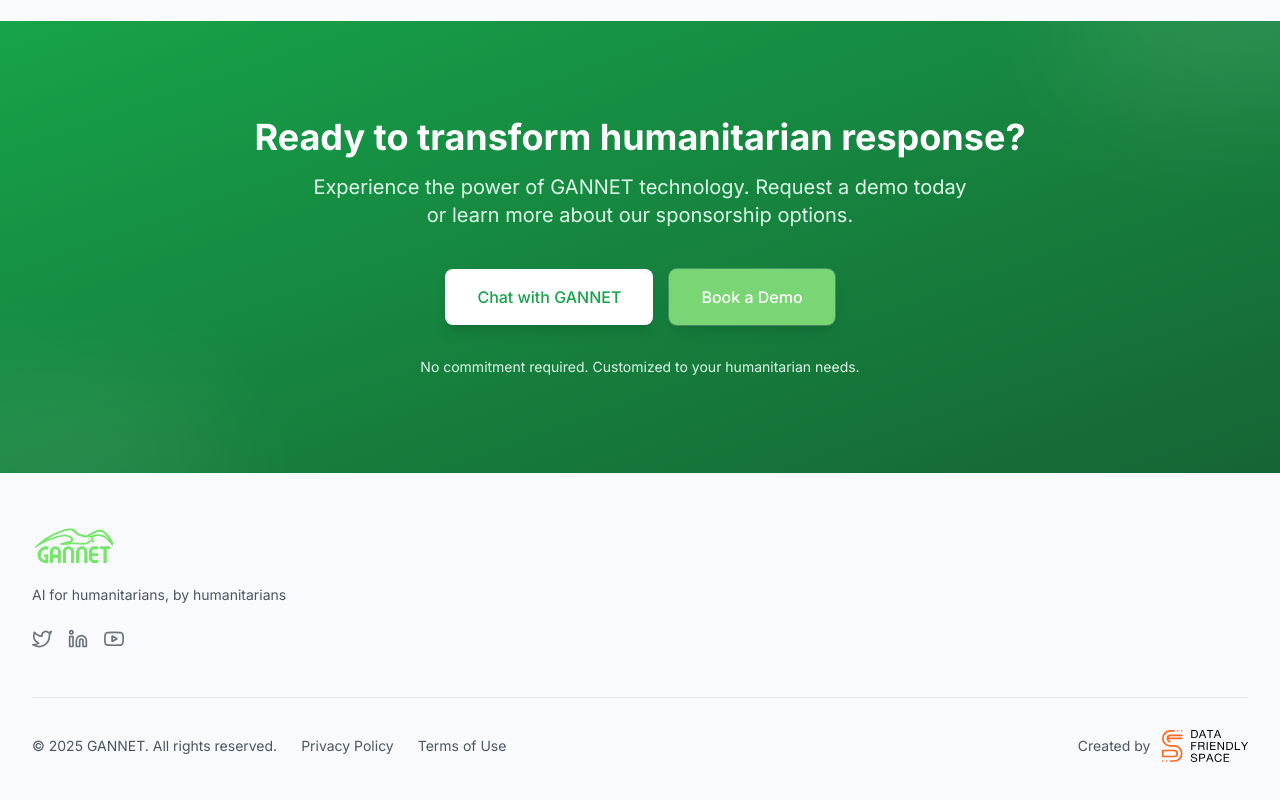
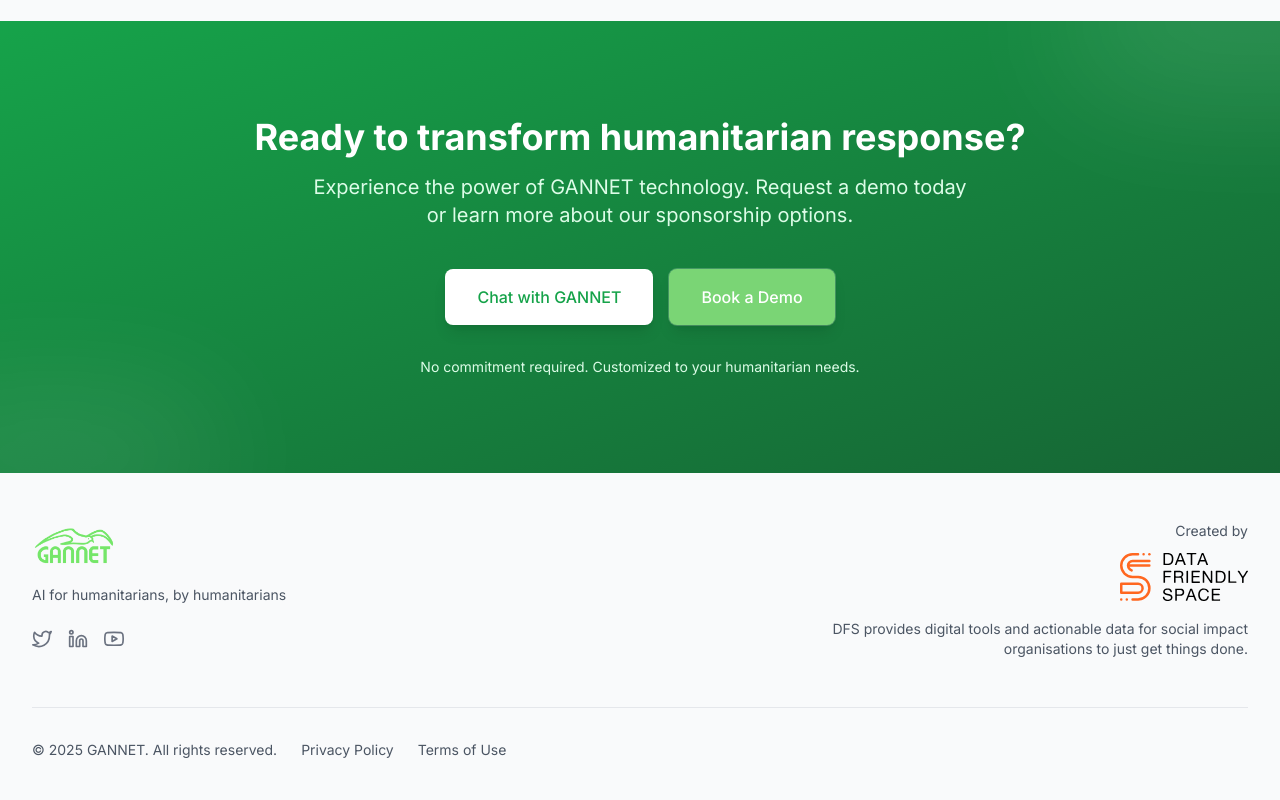
Before and after one commit to data-friendly-space/gannet-website-simple, a Next.js app: page / in a window 1280 px wide. Shown: the part 3973-4773 px from the top of the page. Built offline with nearby package versions, Linux system fonts and the light colour scheme.

Commit message:
Updated the footer to make the Data Friendly Space logo more prominent and add their mission statement.

```diff
--- a/src/components/layout/Footer.tsx
+++ b/src/components/layout/Footer.tsx
@@ -24,6 +24,8 @@
   return (
     <footer className={bgClass}>
       <div className="max-w-7xl mx-auto px-4 sm:px-6 lg:px-8 py-12">
+        <div className="grid grid-cols-1 md:grid-cols-2 gap-8">
+          {/* GANNET Section */}
           <div>
             <Link href="/" className="flex items-center">
               <Image
@@ -57,6 +59,32 @@
             </div>
           </div>
 
+          {/* Data Friendly Space Section */}
+          <div className="flex flex-col justify-center">
+            <div className="text-center md:text-right">
+              <span className={`${textClass} text-sm block mb-3`}>Created by</span>
+              <a
+                href="https://www.datafriendlyspace.org/"
+                target="_blank"
+                rel="noopener noreferrer"
+                aria-label="Data Friendly Space"
+                className="inline-block"
+              >
+                <Image
+                  src="/images/dfs-logo.svg"
+                  alt="Data Friendly Space Logo"
+                  width={150}
+                  height={45}
+                  className={`h-12 w-auto ${isDark ? 'brightness-0 invert' : ''}`}
+                />
+              </a>
+              <p className={`mt-3 ${textClass} text-sm max-w-md text-center md:text-right md:ml-auto`}>
+                DFS provides digital tools and actionable data for social impact organisations to just get things done.
+              </p>
+            </div>
+          </div>
+        </div>
+
         <div className={`mt-12 pt-8 border-t ${borderClass}`}>
           <div className="flex flex-col md:flex-row justify-between items-center">
             <div className="flex flex-col md:flex-row items-center">
@@ -72,23 +100,6 @@
                 </Link>
               </div>
             </div>
-            <div className="flex items-center mt-4 md:mt-0">
-              <span className={`${textClass} text-sm mr-3`}>Created by</span>
-              <a
-                href="https://www.datafriendlyspace.org/"
-                target="_blank"
-                rel="noopener noreferrer"
-                aria-label="Data Friendly Space"
-              >
-                <Image
-                  src="/images/dfs-logo.svg"
-                  alt="Data Friendly Space Logo"
-                  width={100}
-                  height={30}
-                  className={`h-8 w-auto ${isDark ? 'brightness-0 invert' : ''}`}
-                />
-              </a>
-            </div>
           </div>
         </div>
       </div>
```
Lines whose indentation alone changed are shown as unchanged.
